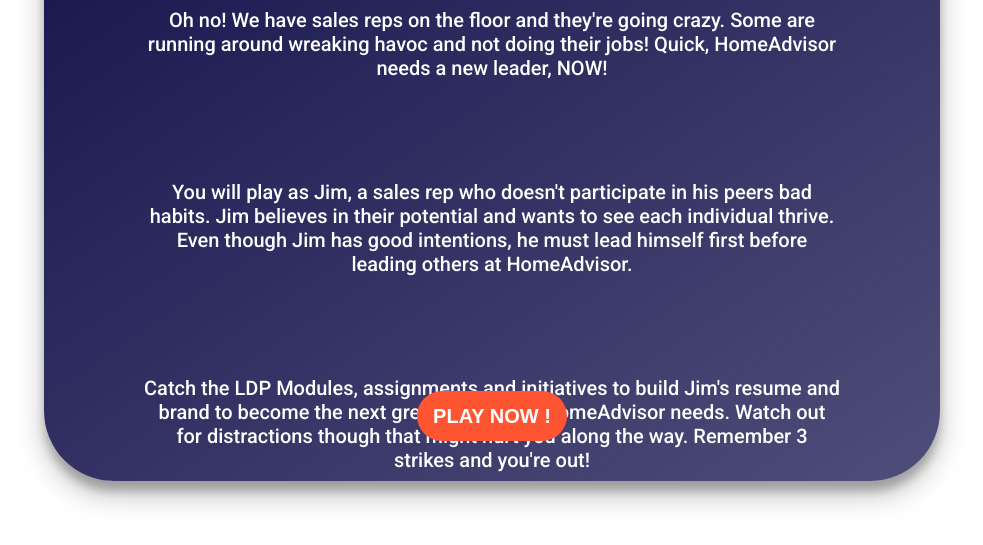
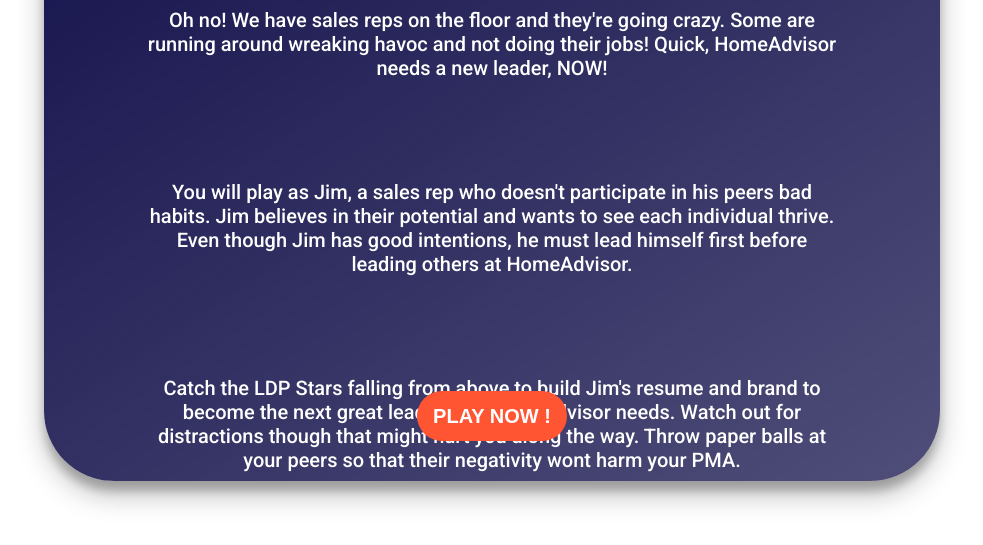
Before and after one commit to DavidColatti/jimmy-ha-project, a website: page dist/index.html in a window 1280 px wide. Both pictures are taken after a click on the button "START". Shown: the part 189-734 px from the top of the page, without its empty margins (148-1131 px from the left). Drawn offline with nearby package versions, Linux system fonts and the light colour scheme; files that its build step writes are made by us from their sources.

Commit message:
feat: modifications

```diff
--- a/dist/index.html
+++ b/dist/index.html
@@ -40,10 +40,10 @@
         himself first before leading others at HomeAdvisor.
       </p>
       <p>
-        Catch the LDP Modules, assignments and initiatives to build Jim's resume
-        and brand to become the next great leader that HomeAdvisor needs. Watch
-        out for distractions though that might hurt you along the way. Remember
-        3 strikes and you're out!
+        Catch the LDP Stars falling from above to build Jim's resume and brand
+        to become the next great leader that HomeAdvisor needs. Watch out for
+        distractions though that might hurt you along the way. Throw paper balls
+        at your peers so that their negativity wont harm your PMA.
       </p>
       <button class="instructions--button">Play Now !</button>
     </section>
@@ -52,11 +52,9 @@
       <h3 class="score--title">
         Paper Balls Left: <span class="paper-ball-amount">80</span>
       </h3>
+      <h3 class="score--title">PMA: <span class="health-amount">100</span></h3>
       <h3 class="score--title">
-        Health: <span class="health-amount">100</span>
-      </h3>
-      <h3 class="score--title">
-        LDP Modules Collected: <span class="ldp-modules-amount">0</span>
+        LDP Experience Stars: <span class="ldp-modules-amount">0</span>
       </h3>
     </section>
     <button class="back-to-home-btn no-show">Back To Home</button>
```
